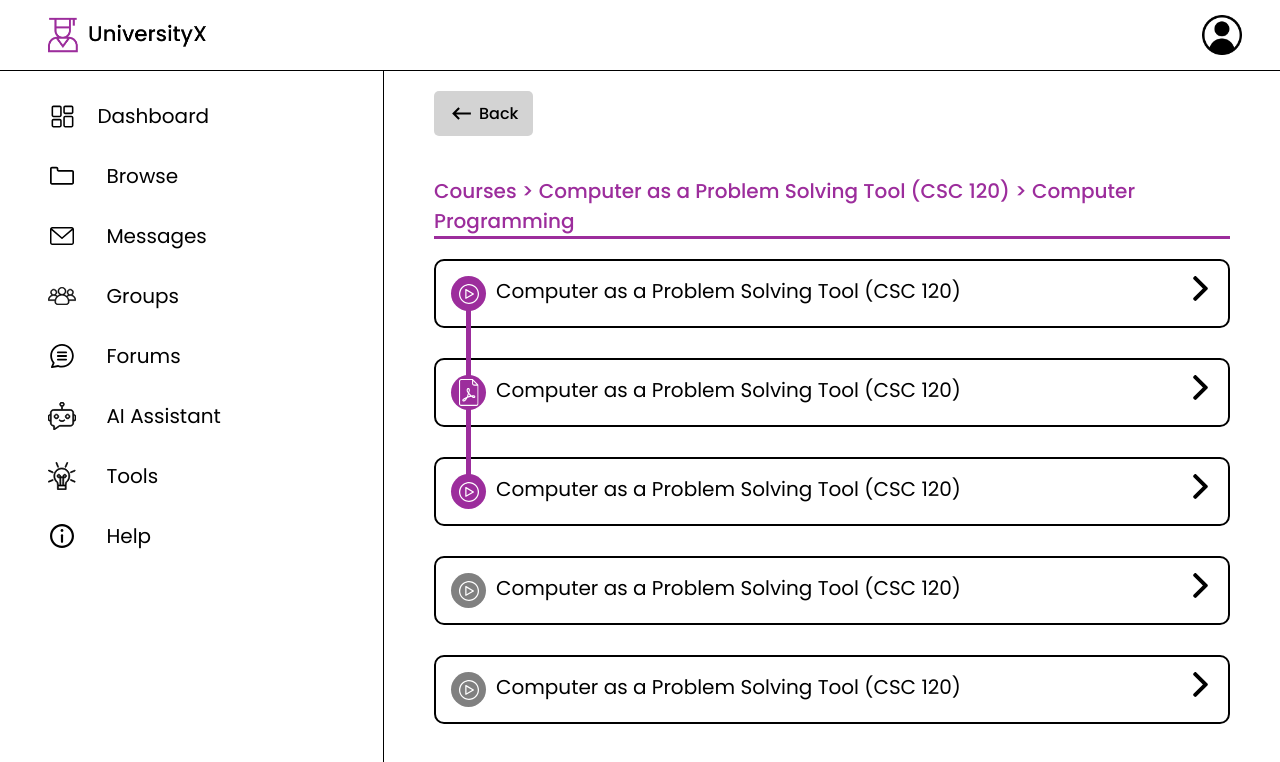
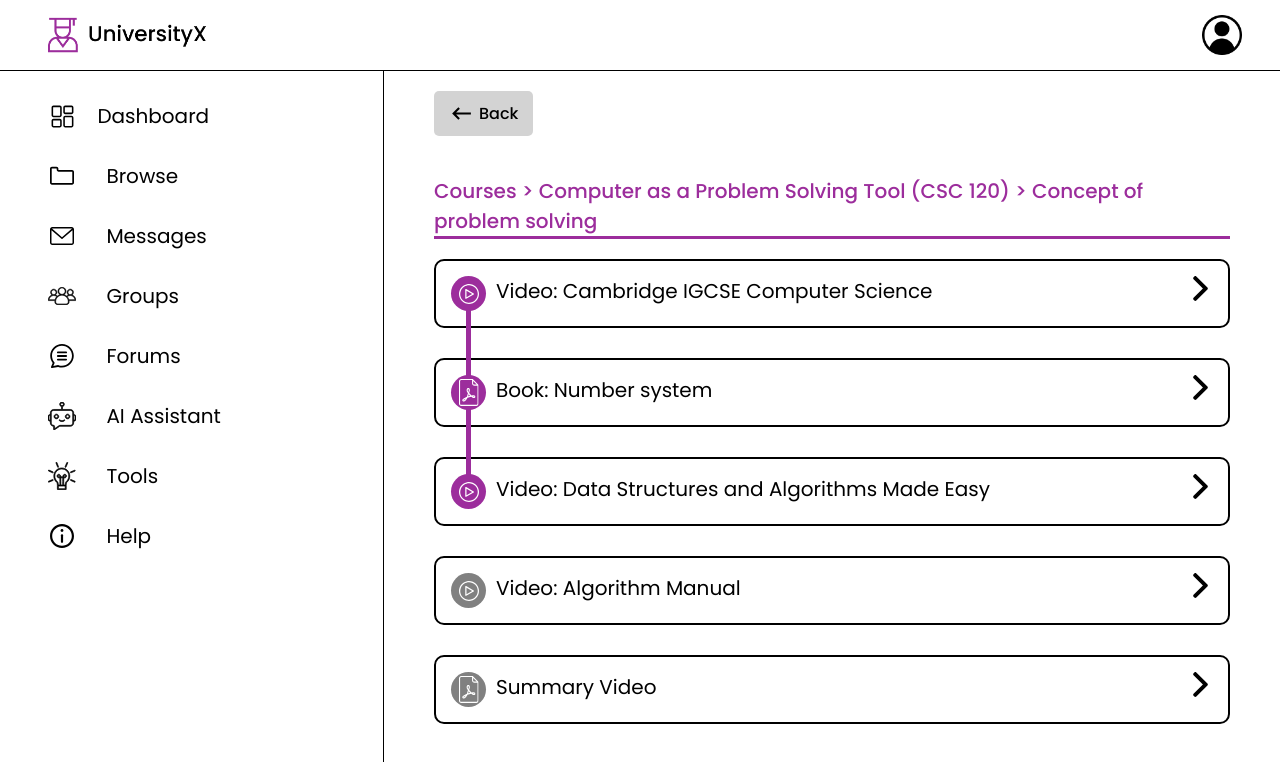
Before and after one commit to bitbender1010/UniversityX-Product, a React (Vite) app: page /dashboard/courses/details in a window 1280 px wide. Shown: the top 762 px of the page. Built offline with nearby package versions, Linux system fonts and the light colour scheme.

Commit message:
Update Hackathon 1

```diff
--- a/src/components/CourseContent.tsx
+++ b/src/components/CourseContent.tsx
@@ -8,20 +8,23 @@ function CourseContent() {
         <>
         <div className='main-content'>
             {/* Back Icon */}
+            <a href={`/dashboard`}>
             <div className='back-icon'>
                 <img src={BackIcon}/>
                 <div className='font-medium'>Back</div>
             </div>
+            </a>
             {/* List of courses */}
             <div className="list-of-courses">
                 <div className="loc font-medium">Courses &gt; Computer as a Problem Solving Tool (CSC 120)</div>
             </div>
 
             {/* Course Cards */}
+            <a href={`/dashboard/courses/details`}>
             <div className='flex course-card justify-between items-start relative'>
                 <div className='flex'>
                     <div className='course-num course-num-active'>1</div>
-                    <div>Computer as a Problem Solving Tool (CSC 120)</div>
+                    <div>Concept of problem solving</div>
                 </div>
 
                 <div className='flex right-icons'>
@@ -30,11 +33,12 @@ function CourseContent() {
 
                 <div className='long-line'> </div>
             </div>
+            </a>
 
             <div className='flex course-card justify-between items-start relative'>
                 <div className='flex'>
                     <div className='course-num course-num-active'>2</div>
-                    <div>Computer as a Problem Solving Tool (CSC 120)</div>
+                    <div>Algorithm design, coding and test running</div>
                 </div>
 
                 <div className='flex right-icons'>
@@ -47,7 +51,7 @@ function CourseContent() {
             <div className='flex course-card justify-between items-start relative'>
                 <div className='flex'>
                     <div className='course-num course-num-active'>3</div>
-                    <div>Computer as a Problem Solving Tool (CSC 120)</div>
+                    <div>Problem solving steps (e.g Management, Scence and Engineering)</div>
                 </div>
 
                 <div className='flex right-icons'>
@@ -58,7 +62,7 @@ function CourseContent() {
             <div className='flex course-card justify-between items-start'>
                 <div className='flex'>
                     <div className='course-num course-num-inactive'>4</div>
-                    <div>Computer as a Problem Solving Tool (CSC 120)</div>
+                    <div>Classes of problems: Flowcharts, Algorithm design, Decision table etc.</div>
                 </div>
 
                 <div className='flex right-icons'>
@@ -69,7 +73,7 @@ function CourseContent() {
             <div className='flex course-card justify-between items-start'>
                 <div className='flex'>
                     <div className='course-num course-num-inactive'>5</div>
-                    <div>Computer as a Problem Solving Tool (CSC 120)</div>
+                    <div>Number systems and their representation codes</div>
                 </div>
 
                 <div className='flex right-icons'>
--- a/src/components/CourseDetails.tsx
+++ b/src/components/CourseDetails.tsx
@@ -11,13 +11,15 @@ function CourseDetails() {
         <>
         <div className='main-content'>
             {/* Back Icon */}
+            <a href={`/dashboard/courses/`}>
             <div className='back-icon'>
                 <img src={BackIcon}/>
                 <div className='font-medium'>Back</div>
             </div>
+            </a>
             {/* List of courses */}
             <div className="list-of-courses">
-                <div className="loc font-medium">Courses &gt; Computer as a Problem Solving Tool (CSC 120) &gt; Computer Programming </div>
+                <div className="loc font-medium">Courses &gt; Computer as a Problem Solving Tool (CSC 120) &gt; Concept of problem solving </div>
             </div>
 
             {/* Course Cards */}
@@ -26,7 +28,7 @@ function CourseDetails() {
                     <div className='course-num course-num-active cn-icon-padding'>
                         <img src={VideoIcon}/>
                     </div>
-                    <div>Computer as a Problem Solving Tool (CSC 120)</div>
+                    <div>Video: Cambridge IGCSE Computer Science</div>
                 </div>
 
                 <div className='flex right-icons'>
@@ -41,7 +43,7 @@ function CourseDetails() {
                     <div className='course-num course-num-active cn-icon-padding'>
                         <img src={PDFIcon}/>
                     </div>
-                    <div>Computer as a Problem Solving Tool (CSC 120)</div>
+                    <div>Book: Number system</div>
                 </div>
 
                 <div className='flex right-icons'>
@@ -56,7 +58,7 @@ function CourseDetails() {
                     <div className='course-num course-num-active cn-icon-padding'>
                         <img src={VideoIcon}/>
                     </div>
-                    <div>Computer as a Problem Solving Tool (CSC 120)</div>
+                    <div>Video: Data Structures and Algorithms Made Easy</div>
                 </div>
 
                 <div className='flex right-icons'>
@@ -69,7 +71,7 @@ function CourseDetails() {
                     <div className='course-num course-num-inactive cn-icon-padding'>
                         <img src={VideoIcon}/>
                     </div>
-                    <div>Computer as a Problem Solving Tool (CSC 120)</div>
+                    <div>Video: Algorithm Manual</div>
                 </div>
 
                 <div className='flex right-icons'>
@@ -80,9 +82,9 @@ function CourseDetails() {
             <div className='flex course-card justify-between items-start'>
                 <div className='flex'>
                     <div className='course-num course-num-inactive cn-icon-padding'>
-                        <img src={VideoIcon}/>
+                        <img src={PDFIcon}/>
                     </div>
-                    <div>Computer as a Problem Solving Tool (CSC 120)</div>
+                    <div>Summary Video</div>
                 </div>
 
                 <div className='flex right-icons'>
--- a/src/components/MainContent.tsx
+++ b/src/components/MainContent.tsx
@@ -25,6 +25,7 @@ function MainContent() {
             </div>
 
             {/* Course Cards */}
+            <a href={`/dashboard/courses`}>
             <div className='flex justify-between items-start course-card'>
                 <div>Computer as a Problem Solving Tool (CSC 120)</div>
 
@@ -33,7 +34,9 @@ function MainContent() {
                     <img src={ArrowIcon} className='arrow-icon'/>
                 </div>
             </div>
+            </a>
 
+            <a href={`/dashboard/courses`}>
             <div className='flex justify-between items-start course-card'>
                 <div>Software Workshop (CSC 104)</div>
 
@@ -42,7 +45,9 @@ function MainContent() {
                     <img src={ArrowIcon} className='arrow-icon'/>
                 </div>
             </div>
+            </a>
 
+            <a href={`/dashboard/courses`}>
             <div className='flex justify-between items-start course-card'>
                 <div>Principles of computer organization (CSC 112)</div>
 
@@ -51,7 +56,9 @@ function MainContent() {
                     <img src={ArrowIcon} className='arrow-icon'/>
                 </div>
             </div>
+            </a>
 
+            <a href={`/dashboard/courses`}>
             <div className='flex justify-between items-start course-card'>
                 <div>Calculus (MAT 112)</div>
 
@@ -60,6 +67,7 @@ function MainContent() {
                     <img src={ArrowIcon} className='arrow-icon'/>
                 </div>
             </div>
+            </a>
 
 
         </div>
```
